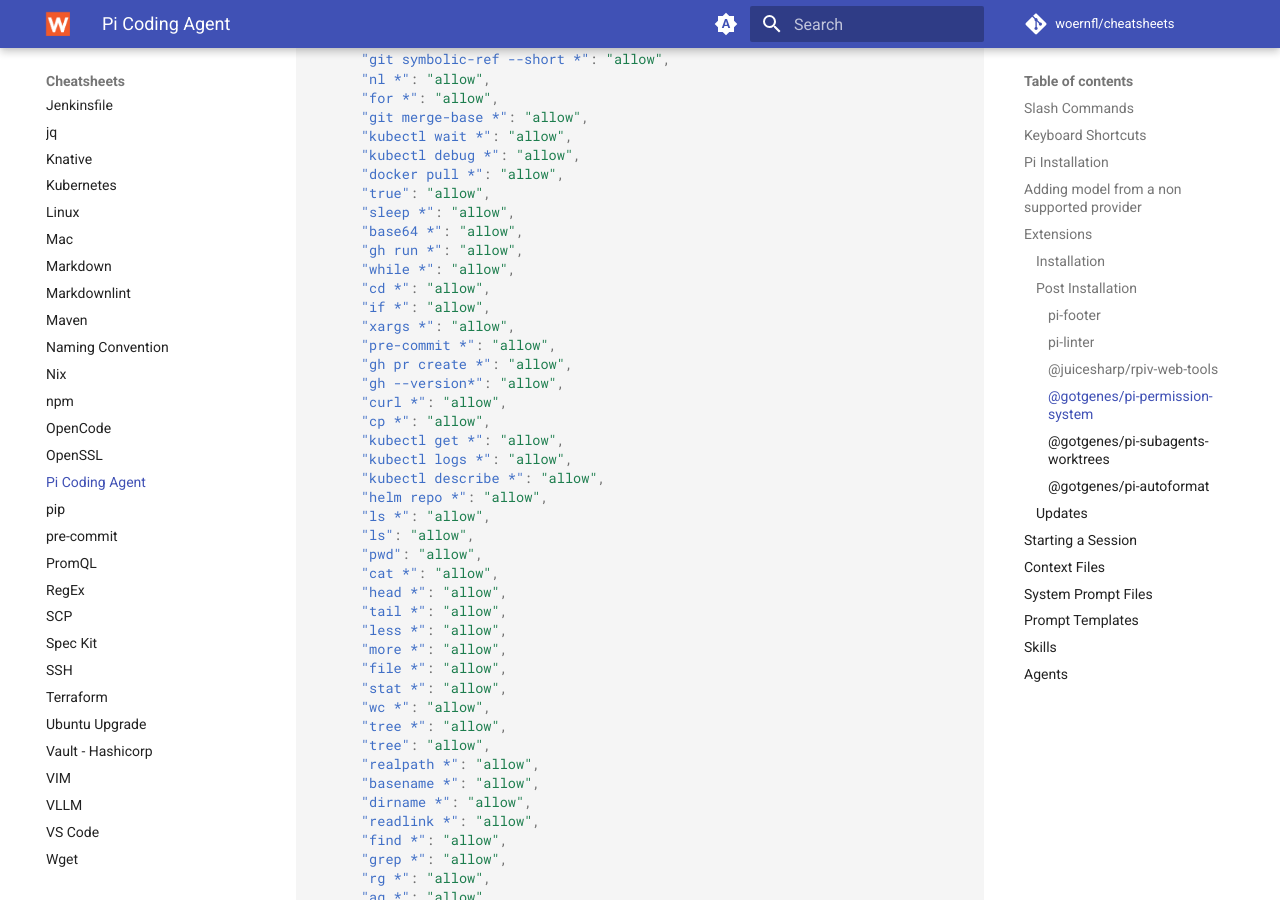
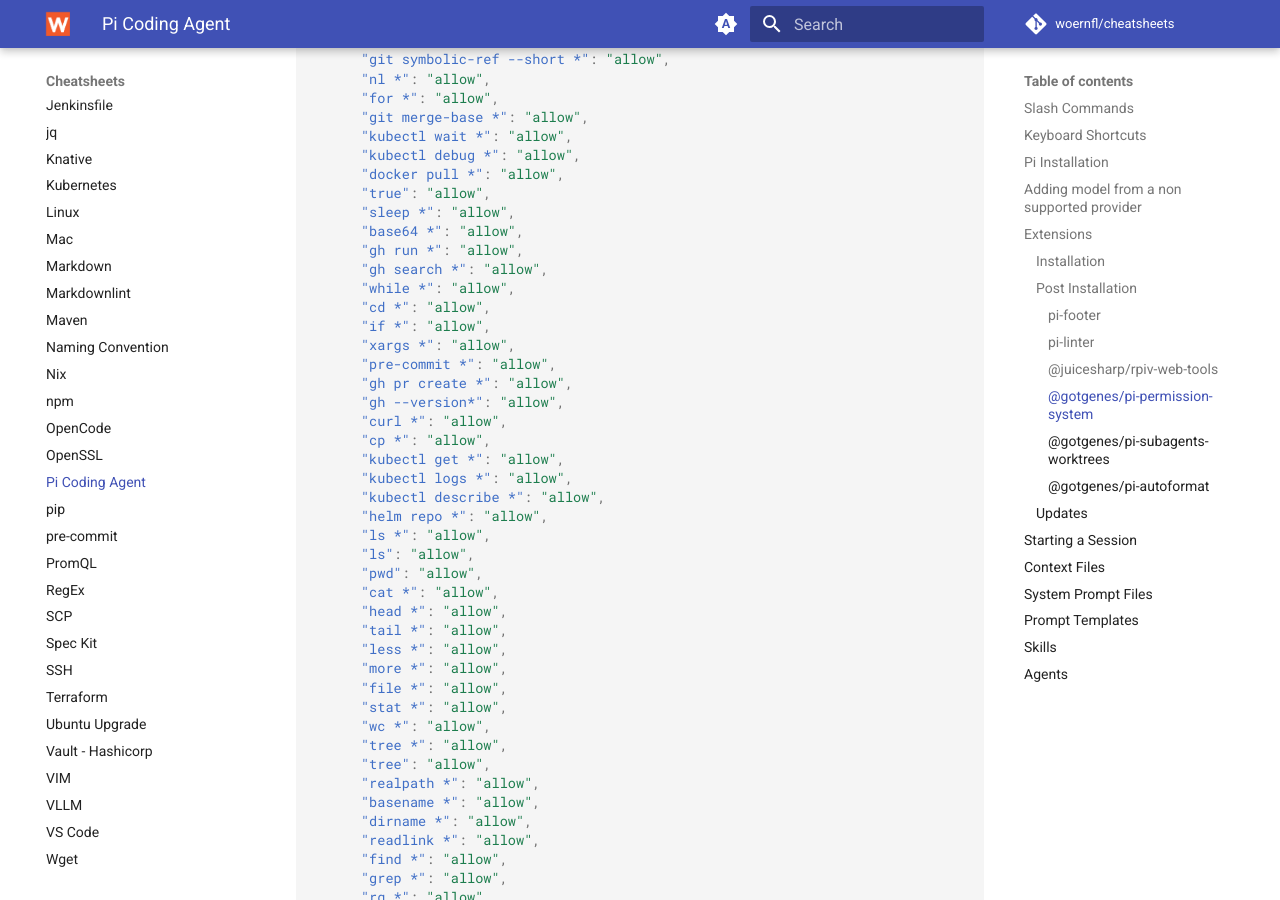
Before and after one commit to woernfl/cheatsheets, an MkDocs documentation site: the page built from docs/pi.md, in a window 1280 px wide and 900 px high, scrolled down 9208 px. Built offline with MkDocs 1.6.1 and Material for MkDocs 9.7.7, drawn with Linux system fonts in a browser that asks for light colours; comment, search, counter and statistics services are not loaded.

Commit message:
Update pi.md (#526)

```diff
--- a/docs/pi.md
+++ b/docs/pi.md
@@ -445,6 +445,7 @@
       "sleep *": "allow",
       "base64 *": "allow",
       "gh run *": "allow",
+      "gh search *": "allow",
       "while *": "allow",
       "cd *": "allow",
       "if *": "allow",
```
